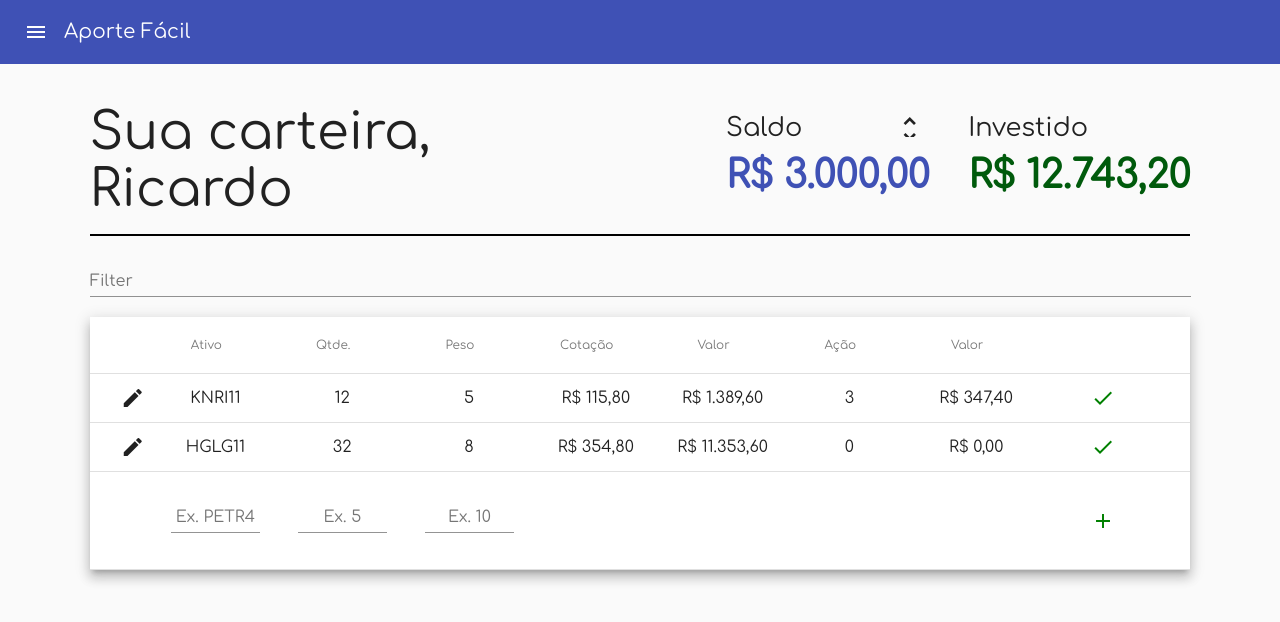
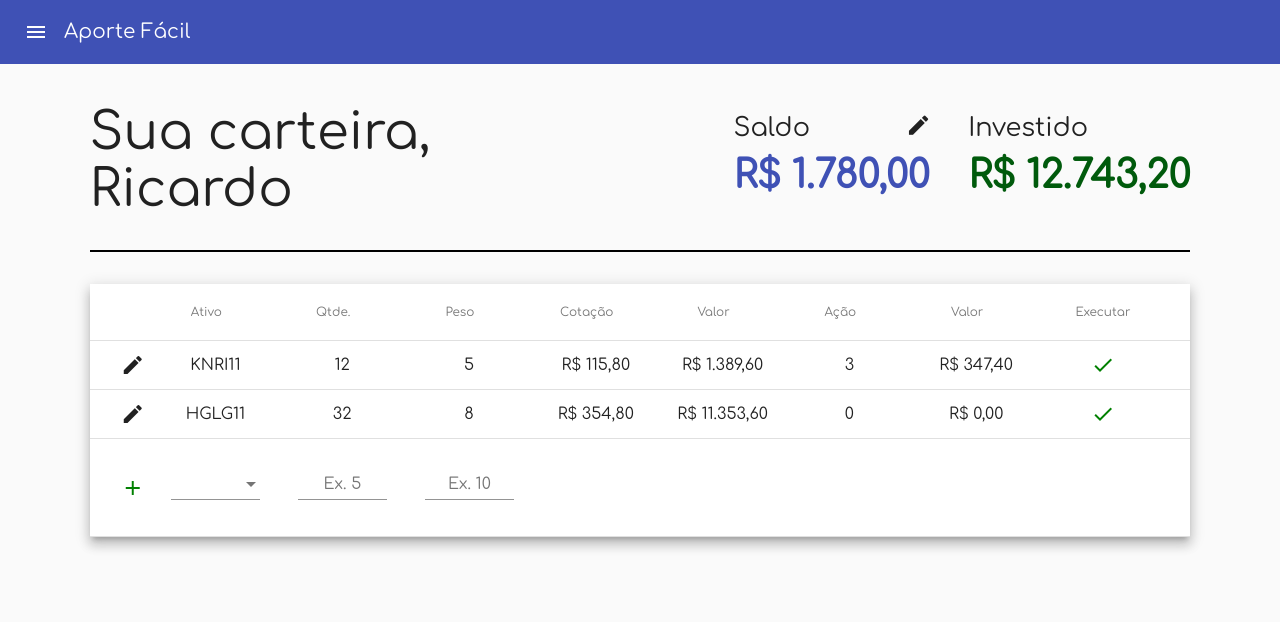
Before and after one commit to ricardofagodoy/aporte-facil, an Angular app: page /home in a window 1280 px wide. Shown: the top 622 px of the page. Built offline with nearby package versions, Linux system fonts and the light colour scheme.

Commit message:
table finished

```diff
--- a/src/app/app.module.ts
+++ b/src/app/app.module.ts
@@ -1,4 +1,5 @@
 import { BrowserModule } from '@angular/platform-browser';
+import { FormsModule, ReactiveFormsModule } from '@angular/forms';
 import { NgModule } from '@angular/core';
 
 import { AppRoutingModule } from './app-routing.module';
@@ -18,6 +19,7 @@ import {MatTableModule} from '@angular/material/table';
 import {MatInputModule} from '@angular/material/input';
 import {MatSortModule} from '@angular/material/sort';
 import {MatFormFieldModule} from '@angular/material/form-field';
+import {MatSelectModule} from '@angular/material/select';
 
 import {LayoutModule} from '@angular/cdk/layout';
 
@@ -32,6 +34,8 @@ import {LayoutModule} from '@angular/cdk/layout';
     BrowserModule,
     AppRoutingModule,
     BrowserAnimationsModule,
+    FormsModule,
+    ReactiveFormsModule,
     MatIconModule,
     MatButtonModule,
     MatToolbarModule,
@@ -42,6 +46,7 @@ import {LayoutModule} from '@angular/cdk/layout';
     MatInputModule,
     MatSortModule,
     MatFormFieldModule,
+    MatSelectModule,
     LayoutModule
   ],
   providers: [],
--- a/src/app/home/home.component.html
+++ b/src/app/home/home.component.html
@@ -2,20 +2,30 @@
     <div class="flex-container">
 
         <div class="welcome">
-            <span>Sua carteira,<br/>{{name}}</span>
+            <span>Sua carteira,<br/>{{carteira.name}}</span>
         </div>
 
         <div class="total">
             <p>Saldo</p>
-            <span mat-icon-button aria-label="editar">
-                <mat-icon>unfold_more</mat-icon>
-            </span>
-            <p class="value saldo">{{3000 | brl}}</p>
+
+            <div *ngIf="!saldo_editable">
+                <span mat-icon-button aria-label="editar">
+                    <mat-icon (click)="saldo_editable = true">edit</mat-icon>
+                </span>
+                <p class="value saldo">{{carteira.saldo | brl}}</p>
+            </div>
+
+            <div class="edit-saldo" *ngIf="saldo_editable">
+                <span mat-icon-button aria-label="editar">
+                    <mat-icon (click)="alterarSaldo(saldo_input.value)">check</mat-icon>
+                </span>
+                <input #saldo_input matInput type="number" min="0" max="10000000" step="10" class="value saldo" [value]="carteira.saldo.toFixed(2)" />
+            </div>
         </div>
 
         <div class="total">
             <p>Investido</p>
-            <p class="value">{{value | brl}}</p>
+            <p class="value">{{investido | brl}}</p>
         </div>
     </div>
 
@@ -31,10 +41,10 @@
         </div>
     -->
 
-    <mat-form-field class="table-filter">
+    <!-- <mat-form-field class="table-filter">
         <mat-label>Filter</mat-label>
         <input matInput (keyup)="applyFilter($event)" placeholder="Ex. PETR4" #input>
-    </mat-form-field>
+    </mat-form-field> -->
 
     <div class="table-container">
 
@@ -42,41 +52,73 @@
 
             <ng-container matColumnDef="editar">
                 <mat-header-cell *matHeaderCellDef></mat-header-cell>
-                <mat-cell *matCellDef="let element">
-                    <button mat-icon-button aria-label="editar">
+                <mat-cell *matCellDef="let element; let i = index">
+
+                    <button *ngIf="i != ativo_editable_row" mat-icon-button aria-label="editar" (click)="editarAtivo(i)">
                         <mat-icon>edit</mat-icon>
                     </button>
+
+                    <button *ngIf="i == ativo_editable_row" mat-icon-button aria-label="salvar" (click)="salvarAtivo()">
+                        <mat-icon>check</mat-icon>
+                    </button>
+                    <button *ngIf="i == ativo_editable_row" mat-icon-button aria-label="deletar" (click)="deletarAtivo(i)">
+                        <mat-icon>delete</mat-icon>
+                    </button>
+
                 </mat-cell>
 
-                <mat-footer-cell *matFooterCellDef></mat-footer-cell>
+                <mat-footer-cell *matFooterCellDef>
+                    <button mat-icon-button aria-label="concluir" (click)="adicionarAtivo()">
+                        <mat-icon style="color: green">add</mat-icon>
+                    </button>
+                </mat-footer-cell>
             </ng-container>
 
-            <ng-container matColumnDef="ativo">
+            <ng-container matColumnDef="ticker">
                 <mat-header-cell *matHeaderCellDef mat-sort-header>Ativo</mat-header-cell>
-                <mat-cell *matCellDef="let element" class="w-75">{{element.ativo}}</mat-cell>
+                <mat-cell *matCellDef="let element" class="w-75">{{element.ticker}}</mat-cell>
                 <mat-footer-cell *matFooterCellDef>
                     <mat-form-field>
-                        <input matInput placeholder="Ex. PETR4">
+                        <mat-select [(ngModel)]="novo_ativo.ticker">
+                            <mat-option *ngFor="let ticker of ativos" [value]="ticker">{{ticker}}</mat-option>
+                        </mat-select>
                     </mat-form-field>
                 </mat-footer-cell>
             </ng-container>
 
             <ng-container matColumnDef="quantidade">
                 <mat-header-cell *matHeaderCellDef mat-sort-header>Qtde.</mat-header-cell>
-                <mat-cell *matCellDef="let element">{{element.quantidade}}</mat-cell>
+                <mat-cell *matCellDef="let element; let i = index">
+
+                    <span *ngIf="i != ativo_editable_row">{{element.quantidade}}</span>
+
+                    <mat-form-field *ngIf="i == ativo_editable_row">
+                        <input type="number" matInput [(ngModel)]="element.quantidade" min="0" max="1000000" step="1">
+                    </mat-form-field>
+
+                </mat-cell>
+
                 <mat-footer-cell *matFooterCellDef>
                     <mat-form-field>
-                        <input type="number" matInput placeholder="Ex. 5">
+                        <input type="number" matInput [(ngModel)]="novo_ativo.quantidade" min="0" max="1000000" step="1" placeholder="Ex. 5">
                     </mat-form-field>
                 </mat-footer-cell>
             </ng-container>
 
             <ng-container matColumnDef="peso">
                 <mat-header-cell *matHeaderCellDef mat-sort-header>Peso</mat-header-cell>
-                <mat-cell *matCellDef="let element">{{element.peso}}</mat-cell>
+                <mat-cell *matCellDef="let element; let i = index">
+
+                    <span *ngIf="i != ativo_editable_row">{{element.peso}}</span>
+
+                    <mat-form-field *ngIf="i == ativo_editable_row">
+                        <input type="number" matInput [(ngModel)]="element.peso" min="0" max="100" step="1">
+                    </mat-form-field>
+
+                </mat-cell>
                 <mat-footer-cell *matFooterCellDef>
                     <mat-form-field>
-                        <input type="number" matInput placeholder="Ex. 10">
+                        <input type="number" matInput [(ngModel)]="novo_ativo.peso" min="0" max="100" step="1" placeholder="Ex. 10">
                     </mat-form-field>
                 </mat-footer-cell>
             </ng-container>
@@ -106,113 +148,19 @@
             </ng-container>
 
             <ng-container matColumnDef="concluir">
-                <mat-header-cell *matHeaderCellDef></mat-header-cell>
+                <mat-header-cell *matHeaderCellDef>Executar</mat-header-cell>
                 <mat-cell *matCellDef="let element">
                     <button mat-icon-button aria-label="concluir">
                         <mat-icon style="color: green">check</mat-icon>
                     </button>
                 </mat-cell>
 
-                <mat-footer-cell *matFooterCellDef>
-                    <button mat-icon-button aria-label="concluir">
-                        <mat-icon style="color: green">add</mat-icon>
-                    </button>
-                </mat-footer-cell>
+                <mat-footer-cell *matFooterCellDef></mat-footer-cell>
             </ng-container>
 
             <mat-header-row *matHeaderRowDef="displayedColumns"></mat-header-row>
             <mat-row *matRowDef="let row; columns: displayedColumns;"></mat-row>
             <mat-footer-row *matFooterRowDef="displayedColumns"></mat-footer-row>
         </mat-table>
-
-        <!-- <table mat-table [dataSource]="dataSource" matSort class="mat-elevation-z8">
-
-            <ng-container matColumnDef="editar">
-                <th mat-header-cell *matHeaderCellDef></th>
-                <td mat-cell *matCellDef="let element" colspan="1">
-                    <button mat-icon-button aria-label="editar">
-                        <mat-icon>edit</mat-icon>
-                    </button>
-                    <button mat-icon-button aria-label="deletar">
-                        <mat-icon>delete</mat-icon>
-                    </button>
-                </td>
-
-                <td mat-footer-cell *matFooterCellDef></td>
-            </ng-container>
-
-            <ng-container matColumnDef="ativo">
-                <th mat-header-cell *matHeaderCellDef mat-sort-header>Ativo</th>
-                <td mat-cell *matCellDef="let element" class="w-75">{{element.ativo}}</td>
-                <td mat-footer-cell *matFooterCellDef>
-                    <mat-form-field>
-                        <input matInput placeholder="Ex. PETR4">
-                    </mat-form-field>
-                </td>
-            </ng-container>
-
-            <ng-container matColumnDef="quantidade">
-                <th mat-header-cell *matHeaderCellDef mat-sort-header>Qtde.</th>
-                <td mat-cell *matCellDef="let element">{{element.quantidade}}</td>
-                <td mat-footer-cell *matFooterCellDef>
-                    <mat-form-field>
-                        <input type="number" matInput placeholder="Ex. 5">
-                    </mat-form-field>
-                </td>
-            </ng-container>
-
-            <ng-container matColumnDef="peso">
-                <th mat-header-cell *matHeaderCellDef mat-sort-header>Peso</th>
-                <td mat-cell *matCellDef="let element">{{element.peso}}</td>
-                <td mat-footer-cell *matFooterCellDef>
-                    <mat-form-field>
-                        <input type="number" matInput placeholder="Ex. 10">
-                    </mat-form-field>
-                </td>
-            </ng-container>
-
-            <ng-container matColumnDef="cotacao">
-                <th mat-header-cell *matHeaderCellDef mat-sort-header>Cotação</th>
-                <td mat-cell *matCellDef="let element">{{element.cotacao | brl}}</td>
-                <td mat-footer-cell *matFooterCellDef></td>
-            </ng-container>
-
-            <ng-container matColumnDef="valor">
-                <th mat-header-cell *matHeaderCellDef mat-sort-header>Valor</th>
-                <td mat-cell *matCellDef="let element">{{(element.cotacao * element.quantidade) | brl}}</td>
-                <td mat-footer-cell *matFooterCellDef></td>
-            </ng-container>
-
-            <ng-container matColumnDef="acao">
-                <th mat-header-cell *matHeaderCellDef mat-sort-header>Ação</th>
-                <td mat-cell *matCellDef="let element">{{element.acao}}</td>
-                <td mat-footer-cell *matFooterCellDef></td>
-            </ng-container>
-
-            <ng-container matColumnDef="valor_acao">
-                <th mat-header-cell *matHeaderCellDef mat-sort-header>Valor</th>
-                <td mat-cell *matCellDef="let element">{{(element.acao * element.cotacao) | brl}}</td>
-                <td mat-footer-cell *matFooterCellDef></td>
-            </ng-container>
-
-            <ng-container matColumnDef="concluir">
-                <th mat-header-cell *matHeaderCellDef></th>
-                <td mat-cell *matCellDef="let element">
-                    <button mat-icon-button aria-label="concluir">
-                        <mat-icon style="color: green">check</mat-icon>
-                    </button>
-                </td>
-
-                <td mat-footer-cell *matFooterCellDef>
-                    <button mat-icon-button aria-label="concluir">
-                        <mat-icon style="color: green">add</mat-icon>
-                    </button>
-                </td>
-            </ng-container>
-
-            <tr mat-header-row *matHeaderRowDef="displayedColumns"></tr>
-            <tr mat-row *matRowDef="let row; columns: displayedColumns;"></tr>
-            <tr mat-footer-row *matFooterRowDef="displayedColumns"></tr>
-        </table> -->
     </div>
 </div>
--- a/src/app/home/home.component.scss
+++ b/src/app/home/home.component.scss
@@ -30,14 +30,25 @@
         position: absolute;
         top: 0px;
         right: 0px;
-        font-size: 2.5vw;
+        font-size: 2vw;
         cursor: pointer;
-        transform: translate(-50%, 0);
+    }
+    input[type=number] {
+        border-bottom: 1px solid grey;
+    }
+}
+
+.edit-saldo {
+
+    max-width: 20vw;
+
+    mat-icon {
+        color: green;
     }
 }
 
 .divisor {
-    margin: 2vh 0;
+    margin: 4vh 0;
     border: 1px solid #000;
 }
 
--- a/src/app/home/home.component.ts
+++ b/src/app/home/home.component.ts
@@ -9,38 +9,69 @@ import { MatSort } from '@angular/material/sort';
 })
 export class HomeComponent implements AfterViewInit, OnInit {
 
-  // User data
-  name : string
-  portfolio : any[]
-  value : number
+  ativos : Array<string> = ['KNRI11', 'PETR4', 'HGLG11']
+  carteira : any = {
+    name: 'Ricardo',
+      saldo: 1780,
+      ativos: [
+        {ticker: 'KNRI11', quantidade: 12, peso: 5, cotacao: 115.80, acao: 3},
+        {ticker: 'HGLG11', quantidade: 32, peso: 8, cotacao: 354.80, acao: 0}
+      ]
+  }
+
+  novo_ativo : any
+  investido : number
+
+  // Flag to control edition state
+  saldo_editable : boolean = false
+  ativo_editable_row : number
 
   // Table
   dataSource : MatTableDataSource<any[]>
-  displayedColumns: string[] = [ "editar", "ativo", "quantidade", "peso", "cotacao", "valor", "acao", "valor_acao", "concluir" ]
+  displayedColumns: string[] = [ "editar", "ticker", "quantidade", "peso", "cotacao", "valor", "acao", "valor_acao", "concluir" ]
 
   @ViewChild(MatSort) sort: MatSort;
 
   ngOnInit() {
-    this.name = 'Ricardo'
-    this.portfolio = this.loadPortfolio()
-    this.value = this.portfolio.map(p => p.quantidade * p.cotacao).reduce((a, b) => a + b)
-
-    this.dataSource = new MatTableDataSource(this.portfolio);
+    this.novo_ativo = {}
+    this.investido = this.carteira.ativos.map(p => p.quantidade * p.cotacao).reduce((a, b) => a + b)
+    this.dataSource = new MatTableDataSource(this.carteira.ativos);
   }
 
   ngAfterViewInit() {
     this.dataSource.sort = this.sort
   }
 
-  loadPortfolio() {
-    return [
-      {ativo: 'KNRI11', quantidade: 12, peso: 5, cotacao: 115.80, acao: 3},
-      {ativo: 'HGLG11', quantidade: 32, peso: 8, cotacao: 354.80, acao: 0}
-    ]
+  alterarSaldo(novo_saldo : number) {
+    this.saldo_editable = false
+
+    // Call server
+    this.carteira.saldo = Math.max(Math.min(novo_saldo, 1e7), 0)
   }
 
-  applyFilter(event: Event) {
-    const filterValue = (event.target as HTMLInputElement).value;
-    this.dataSource.filter = filterValue.trim().toLowerCase();
+  editarAtivo(index) {
+    this.ativo_editable_row = index
+  }
+
+  salvarAtivo() {
+    // Call server
+    delete this.ativo_editable_row;
+  }
+
+  deletarAtivo(index) {
+    this.dataSource.data = this.dataSource.data.filter((_, i) => i != index)
+    this.salvarAtivo()
+  }
+
+  adicionarAtivo() {
+
+    if (!this.novo_ativo.ticker || !this.novo_ativo.quantidade || !this.novo_ativo.peso)
+      return
+
+    // Call server
+    const nova_carteira = [...this.dataSource.data, {...this.novo_ativo, cotacao: 345.20, acao: 3}]
+
+    this.dataSource.data = nova_carteira
+    this.novo_ativo = {}
   }
 }
--- a/src/app/menu/menu.component.ts
+++ b/src/app/menu/menu.component.ts
@@ -18,11 +18,6 @@ export class MenuComponent implements OnDestroy {
       title: 'Minha carteira',
       route: '',
       icon: 'pie_chart'
-    },
-    {
-      title: 'Deletar carteira',
-      route: 'deletar',
-      icon: 'delete'
     },
     {
       title: 'Quem somos?',
```
